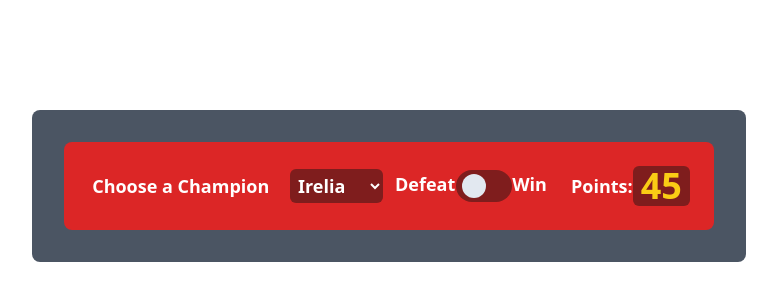
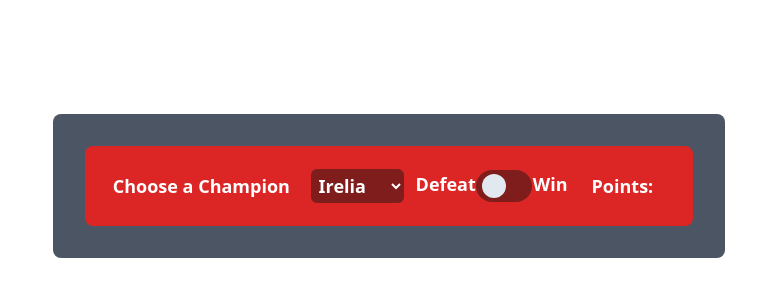
Before and after one commit to Layel52/pont-counter, a plain HTML site: page index.html in a window 1280 px wide. Shown: the part 214-514 px from the top of the page, without its empty margins (251-1028 px from the left). Drawn offline with nearby package versions, Linux system fonts and the light colour scheme; files that its build step writes are made by us from their sources.

Commit message:
add main.js

```diff
--- a/index.html
+++ b/index.html
@@ -30,17 +30,21 @@
                         <option value="rengar">Rengar</option>
                     </select>
                 </div>
+                <!--
+                    MATCH RESULT
+                 -->
                 <div class="result">
                     <p>Defeat</p>
                     <div class="toggle-bnt">
                         <input type="checkbox" id="win" class="hidden peer/win">
-                        <label for="win" class="win peer-checked/win:bg-green-900 peer-checked/win:before:left-7"></label>
+                        <label for="win"
+                            class="win peer-checked/win:bg-green-900 peer-checked/win:before:left-7"></label>
                     </div>
                     <p>Win</p>
                 </div>
                 <div class="flex p-3 items-center">
                     <p>Points:</p>
-                    <span id="points" class="bg-red-900 rounded-md px-2 text-4xl text-yellow-400">45</span>
+                    <span id="points" class="bg-red-900 rounded-md px-2 text-4xl text-yellow-400"></span>
                 </div>
             </div>
         </main>
```
Also changed, not shown: main.js (added).
